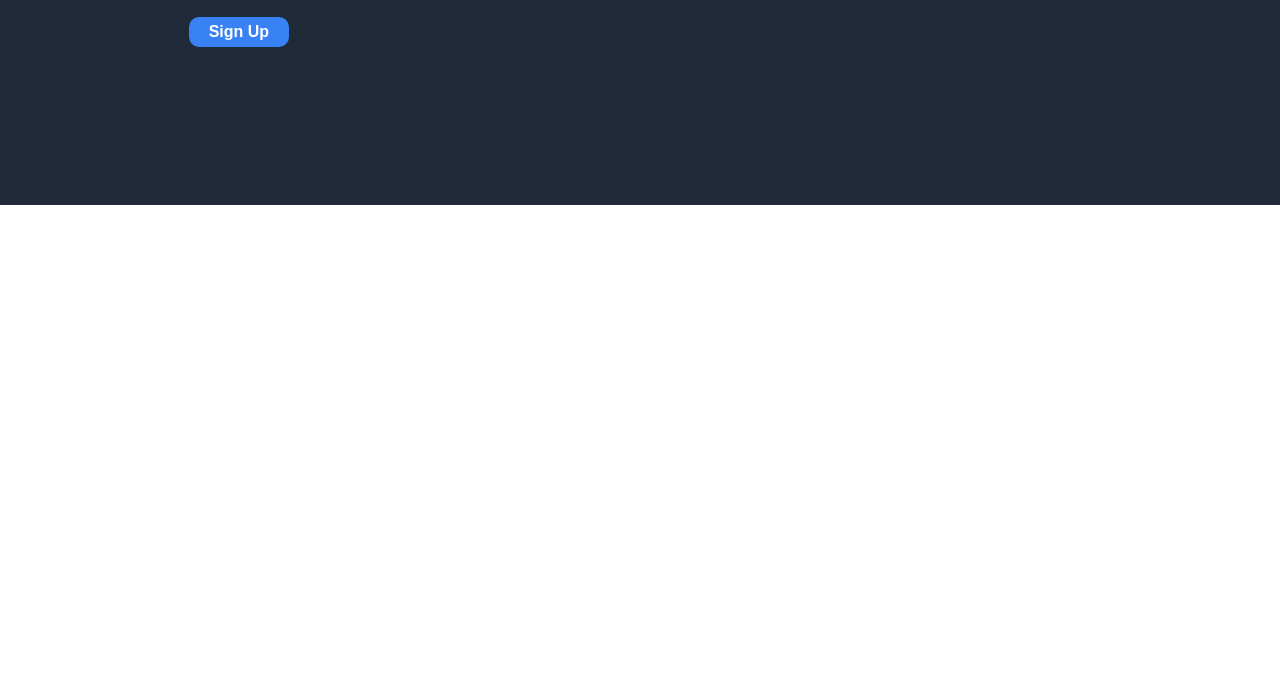
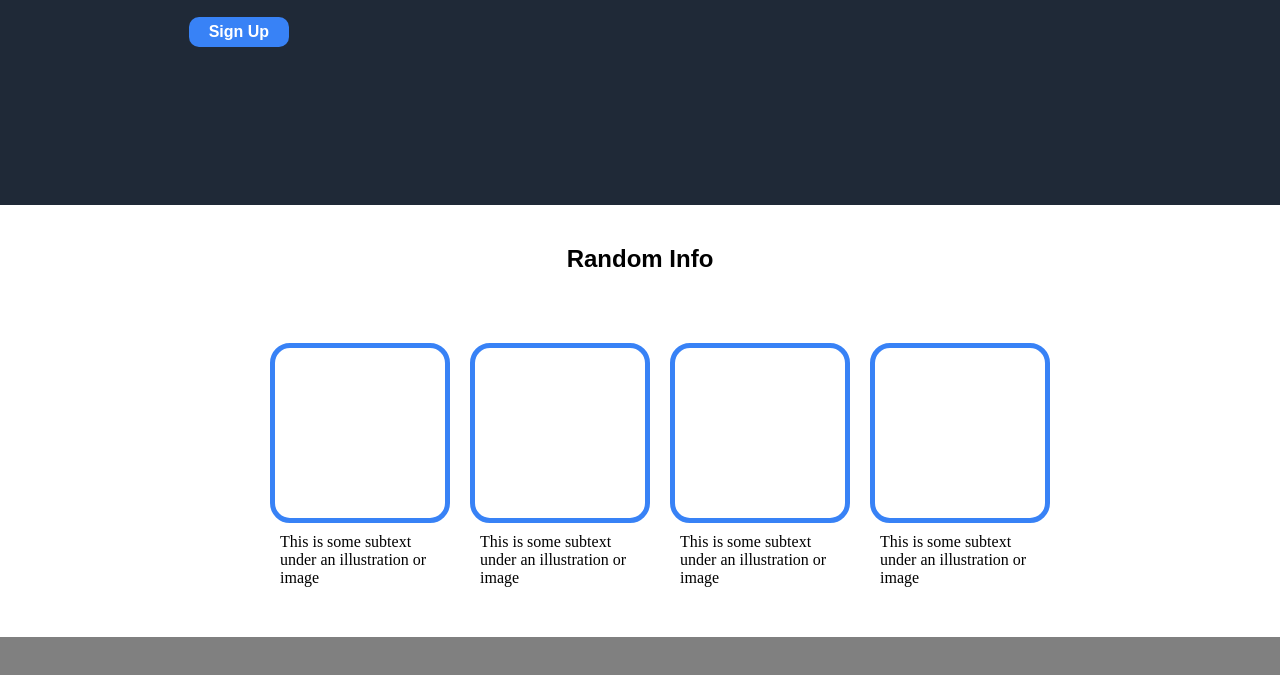
Before and after one commit to NicholasDomanico/Landing-Page, a plain HTML site: page index.html in a window 1280 px wide. Shown: the part 245-920 px from the top of the page. Before the commit the page ends 800 px from the top, so only its background shows below. Drawn offline with Linux system fonts and the light colour scheme.

Commit message:
Completed layout of 'Random Inormation' section

```diff
--- a/index.html
+++ b/index.html
@@ -37,12 +37,41 @@
 
             </div>
 
-            <div class="random-info">
+            <h2>Random Info</h2>
+
+            <div class="infobox-wrapper">
+
+                <div class="infobox">
+                    <div class="box">
+
+                    </div>
+                    This is  some subtext under an illustration or image
+                </div>
+
+                <div class="infobox">
+                    <div class="box">
+
+                    </div>
+                    This is  some subtext under an illustration or image
+                </div>
+
+                <div class="infobox">
+                    <div class="box">
+
+                    </div>
+                    This is  some subtext under an illustration or image
+                </div>
+
+                <div class="infobox">
+                    <div class="box">
+
+                    </div>
+                    This is  some subtext under an illustration or image
+                </div>
 
             </div>
 
             <div class="quote">
-
             </div>
 
             <div class="signup">
--- a/style.css
+++ b/style.css
@@ -9,6 +9,13 @@ h4 {
     font-family: Arial, Helvetica, sans-serif;
     color: #E5E7EB;
 }
+
+h2 {
+    font-weight: bold;
+    font-family: Arial, Helvetica, sans-serif;
+    padding: 40px;
+}
+
 
 .site-wrapper {
     display: flex;
@@ -81,12 +88,49 @@ h4 {
 
 .random-info {
     display: flex;
+    flex-direction: column;
+    align-items: center;
+    height: 400px;
+    min-width: 100%;
+    padding: 20px;
+    background-color: white;
 
+}
+
+.infobox-wrapper {
+    display: flex;
+    justify-content: center;
+    align-items: center;
+    width: 50%;
+    margin-bottom: 30px;
+}
+
+.infobox {
+    display: flex;
+    width: 25%;
+    flex-direction: column;
+    align-items: center;
+    flex-wrap: wrap;
+    margin: 20px;
+}
+
+.box {
+    display: flex;
+    height: 150px;
+    width: 150px;
+    border-style: solid;
+    border-width: 5px;
+    border-radius: 20px;
+    border-color: #3882F6;
+    margin: 10px;
+    padding: 10px;
 }
 
 .quote {
     display: flex;
-
+    background-color: gray;
+    height: 400px;
+    min-width: 100%;
 }
 
 .signup {
```
